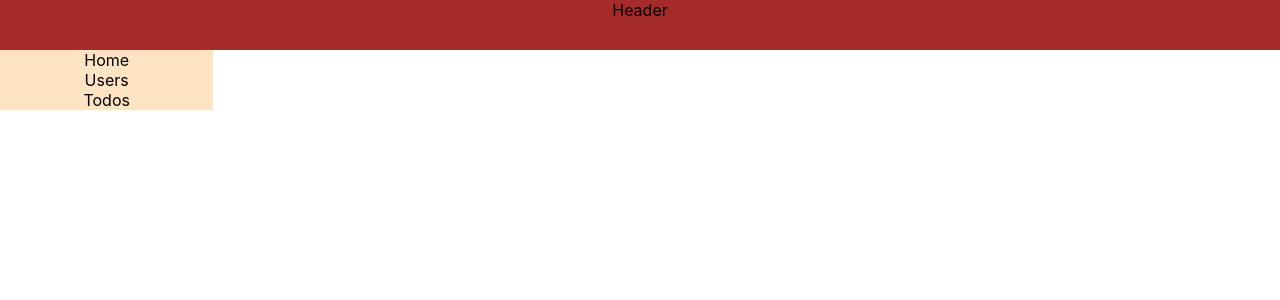
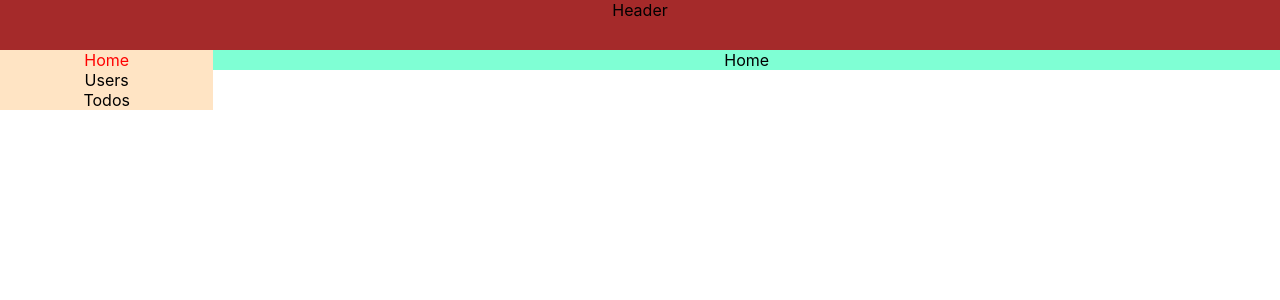
Before and after one commit to gvantsa-dolidze/react-todo-app, a React (Create React App) app: page / in a window 1280 px wide. Shown: the top 300 px of the page. Built offline with nearby package versions, Linux system fonts and the light colour scheme.

Commit message:
make home default page

```diff
--- a/src/App.js
+++ b/src/App.js
@@ -12,7 +12,7 @@
       <Sidebar home="Home" users="Users" todos="Todos" />
       <div className="wrapper">
         <Routes>
-          <Route path='/home'  element={<Home />} />
+          <Route path='/'  element={<Home />} />
           <Route path='/users' element={<Users />} />
           <Route path='/todos' element={<Todos />} />
         </Routes>
--- a/src/components/sidebar/Sidebar.jsx
+++ b/src/components/sidebar/Sidebar.jsx
@@ -4,7 +4,7 @@
   return (
     <div className="sidebar">
       <nav className="nav">
-        <NavLink to="/home" className={navData => navData.isActive ? "active" : "item"}>{home}</NavLink>
+        <NavLink to="/" className={navData => navData.isActive ? "active" : "item"}>{home}</NavLink>
         <NavLink to="/users" className={navData => navData.isActive ? "active" : "item"}>{users}</NavLink>
         <NavLink to="/todos" className={navData => navData.isActive ? "active" : "item"}>{todos}</NavLink>
       </nav>
```
